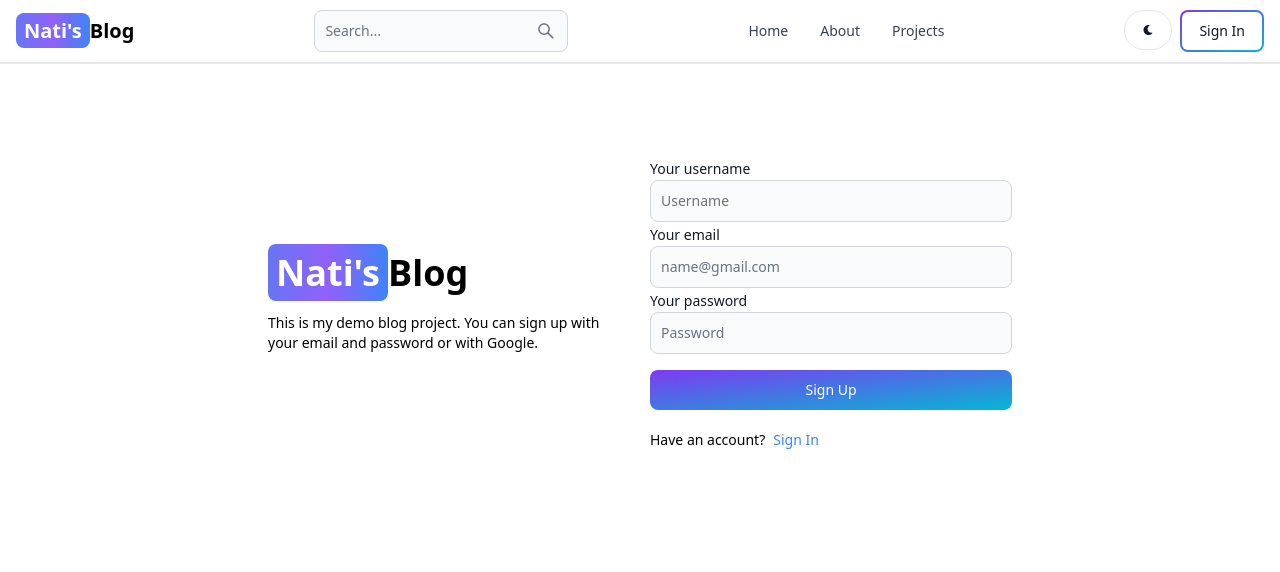
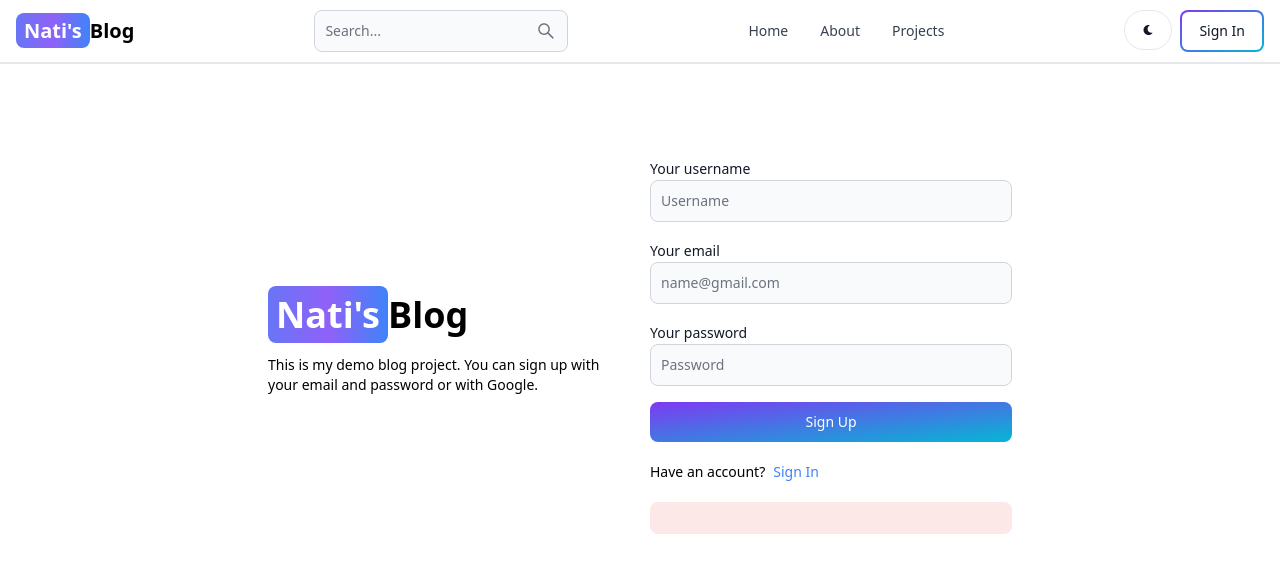
Before and after one commit to imnati/mern-blog, a React (Vite) app in the folder client/: page /sign-up in a window 1280 px wide. Shown: the top 572 px of the page. Built offline with nearby package versions, Linux system fonts and the light colour scheme.

Commit message:
add functionality to the signup page

```diff
--- a/client/src/pages/SignUp.jsx
+++ b/client/src/pages/SignUp.jsx
@@ -1,8 +1,41 @@
-import { Button, Label, TextInput } from "flowbite-react";
-import React from "react";
-import { Link } from "react-router-dom";
+import { Alert, Button, Label, Spinner, TextInput } from "flowbite-react";
+import React, { useState } from "react";
+import { Link, useNavigate } from "react-router-dom";
 
 export default function SignUp() {
+  const [formData, setFormData] = useState({});
+  const [errorMessage, setErrormessage] = useState([null]);
+  const [loading, setLoading] = useState(false);
+  const navigate = useNavigate();
+  const handleChange = (e) => {
+    setFormData({ ...formData, [e.target.id]: e.target.value.trim() });
+  };
+  const handleSubmit = async (e) => {
+    e.preventDefault();
+    if (!formData.username || !formData.email || !formData.password) {
+      return setErrormessage("Please fill out all fields.");
+    }
+    try {
+      setLoading(true);
+      setErrormessage(null);
+      const res = await fetch("/api/auth/signup", {
+        method: "POST",
+        headers: { "Content-Type": "application/json" },
+        body: JSON.stringify(formData),
+      });
+      const data = await res.json();
+      if (data.success === false) {
+        return setErrormessage(data.message);
+      }
+      setLoading(false);
+      if (res.ok) {
+        navigate("/sign-in");
+      }
+    } catch (error) {
+      setErrormessage(error.message);
+      setLoading(false);
+    }
+  };
   return (
     <div className="min-h-screen mt-20">
       <div className="flex p-3 max-w-3xl mx-auto flex-col md:flex-row md:items-center gap-5">
@@ -19,17 +52,47 @@
           </p>
         </div>
         <div className="flex-1">
-          <form className="flex flex-col gap-4">
+          <form className="flex flex-col gap-4" onSubmit={handleSubmit}>
             <div className="">
               <Label value="Your username" />
-              <TextInput type="text" placeholder="Username" id="username" />
+              <TextInput
+                type="text"
+                placeholder="Username"
+                id="username"
+                onChange={handleChange}
+              />
+            </div>
+            <div className="">
               <Label value="Your email" />
-              <TextInput type="email" placeholder="name@gmail.com" id="email" />
+              <TextInput
+                type="email"
+                placeholder="name@gmail.com"
+                id="email"
+                onChange={handleChange}
+              />
+            </div>
+            <div className="">
               <Label value="Your password" />
-              <TextInput type="password" placeholder="Password" id="password" />
+              <TextInput
+                type="password"
+                placeholder="Password"
+                id="password"
+                onChange={handleChange}
+              />
             </div>
-            <Button gradientDuoTone="purpleToBlue" type="submit">
-              Sign Up
+            <Button
+              gradientDuoTone="purpleToBlue"
+              type="submit"
+              disabled={loading}
+            >
+              {loading ? (
+                <>
+                  <Spinner size="sm" />
+                  <span className="pl-3">Loading...</span>
+                </>
+              ) : (
+                "Sign Up"
+              )}
             </Button>
           </form>
           <div className="flex gap-2 text-sm mt-5">
@@ -38,6 +101,11 @@
               Sign In
             </Link>
           </div>
+          {errorMessage && (
+            <Alert className="mt-5" color="failure">
+              {errorMessage}
+            </Alert>
+          )}
         </div>
       </div>
     </div>
--- a/client/vite.config.js
+++ b/client/vite.config.js
@@ -1,7 +1,15 @@
-import { defineConfig } from 'vite'
-import react from '@vitejs/plugin-react-swc'
+import { defineConfig } from "vite";
+import react from "@vitejs/plugin-react-swc";
 
 // https://vitejs.dev/config/
 export default defineConfig({
+  server: {
+    proxy: {
+      "/api": {
+        target: "http://localhost:3000",
+        secure: false,
+      },
+    },
+  },
   plugins: [react()],
-})
+});
```
